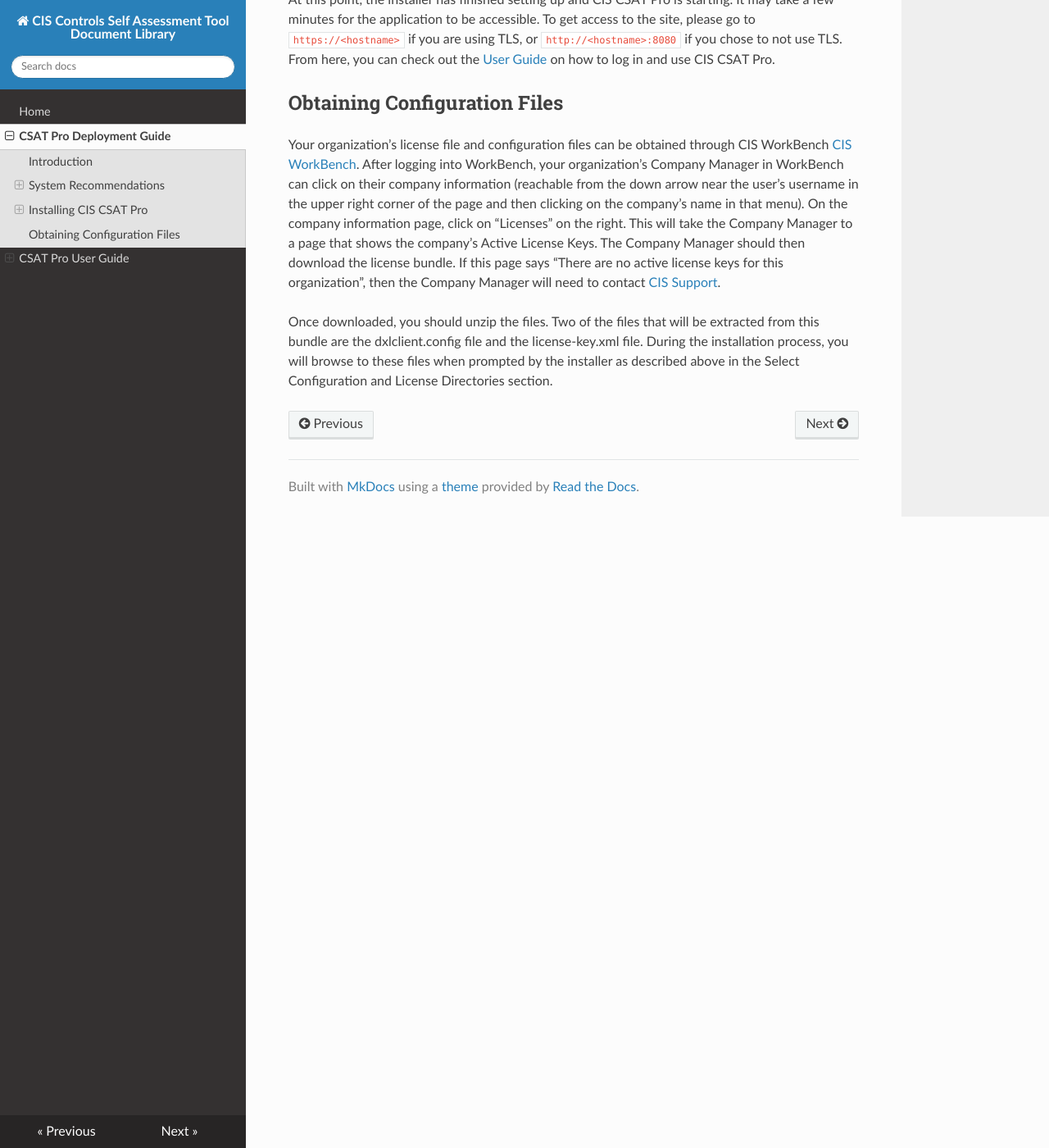
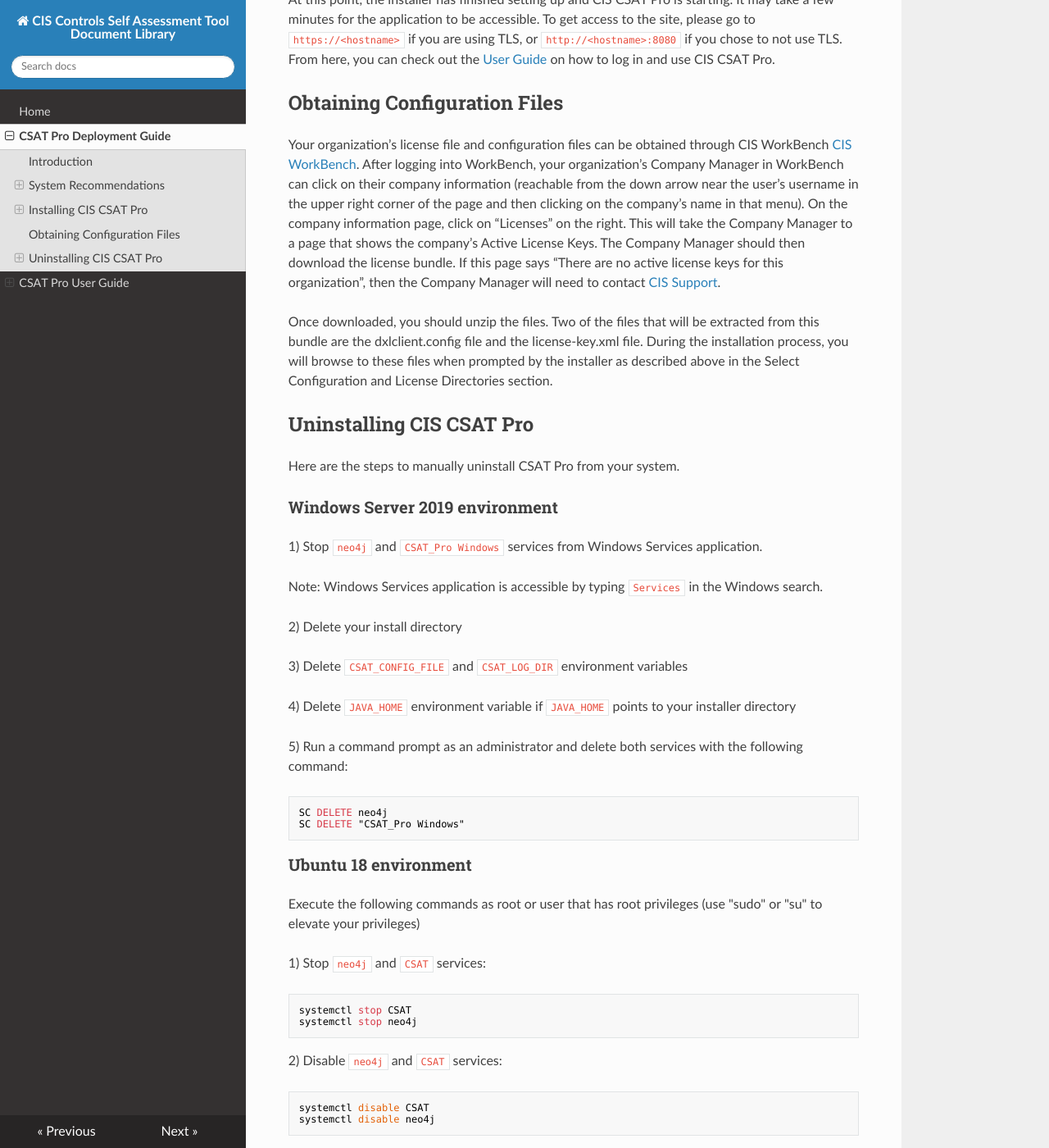
Before and after one commit to CISecurity/CSAT-Docs, an MkDocs documentation site: the page built from docs/source/CSAT Pro Deployment.md, in a window 1280 px wide and 1400 px high, scrolled down 3329 px. Shown: the whole window at 82% size. Built offline with MkDocs 1.6.1, drawn with Linux system fonts in a browser that asks for light colours; nearby versions of some CDN libraries; some of the changed text lies outside the part shown.

Commit message:
Adding Uninstalling CIS CSAT Pro section

```diff
--- a/docs/source/CSAT Pro Deployment.md
+++ b/docs/source/CSAT Pro Deployment.md
@@ -94,3 +94,47 @@ At this point, the installer has finished setting up and CIS CSAT Pro is startin
 Your organization’s license file and configuration files can be obtained through CIS WorkBench [CIS WorkBench](https://workbench.cisecurity.org/).  After logging into WorkBench, your organization’s Company Manager in WorkBench can click on their company information (reachable from the down arrow near the user’s username in the upper right corner of the page and then clicking on the company’s name in that menu).  On the company information page, click on “Licenses” on the right.  This will take the Company Manager to a page that shows the company’s Active License Keys.  The Company Manager should then download the license bundle.  If this page says “There are no active license keys for this organization”, then the Company Manager will need to contact [CIS Support](https://www.cisecurity.org/support/).
 
 Once downloaded, you should unzip the files.  Two of the files that will be extracted from this bundle are the dxlclient.config file and the license-key.xml file.  During the installation process, you will browse to these files when prompted by the installer as described above in the Select Configuration and License Directories section.
+
+## Uninstalling CIS CSAT Pro##
+
+Here are the steps to manually uninstall CSAT Pro from your system.
+
+###Windows Server 2019 environment###
+
+1) Stop `neo4j` and `CSAT_Pro Windows` services from Windows Services application.
+
+Note: Windows Services application is accessible by typing `Services` in the Windows search.
+
+2) Delete your install directory
+
+3) Delete `CSAT_CONFIG_FILE` and `CSAT_LOG_DIR` environment variables
+
+4) Delete `JAVA_HOME` environment variable if `JAVA_HOME` points to your installer directory
+
+5) Run a command prompt as an administrator and delete both services with the following command:
+
+	SC DELETE neo4j
+	SC DELETE "CSAT_Pro Windows"
+
+###Ubuntu 18 environment###
+Execute the following commands as root or user that has root privileges (use "sudo" or "su" to elevate your privileges)
+
+1) Stop `neo4j` and `CSAT` services:
+
+	systemctl stop CSAT
+	systemctl stop neo4j
+
+2) Disable `neo4j` and `CSAT` services:
+
+	systemctl disable CSAT
+	systemctl disable neo4j
+
+3) Delete `neo4j` service:
+
+	rm /etc/systemd/system/neo4j
+
+4) Delete your installer directory
+
+5) Reload all unit files:
+
+	systemctl daemon-reload
```
